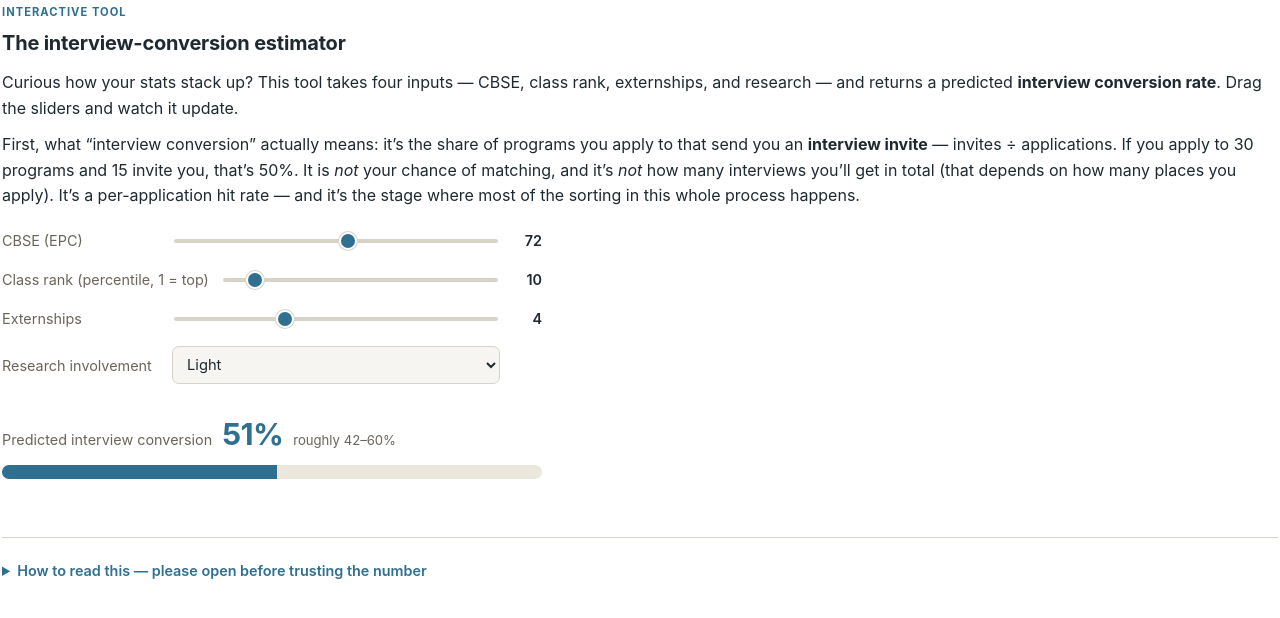
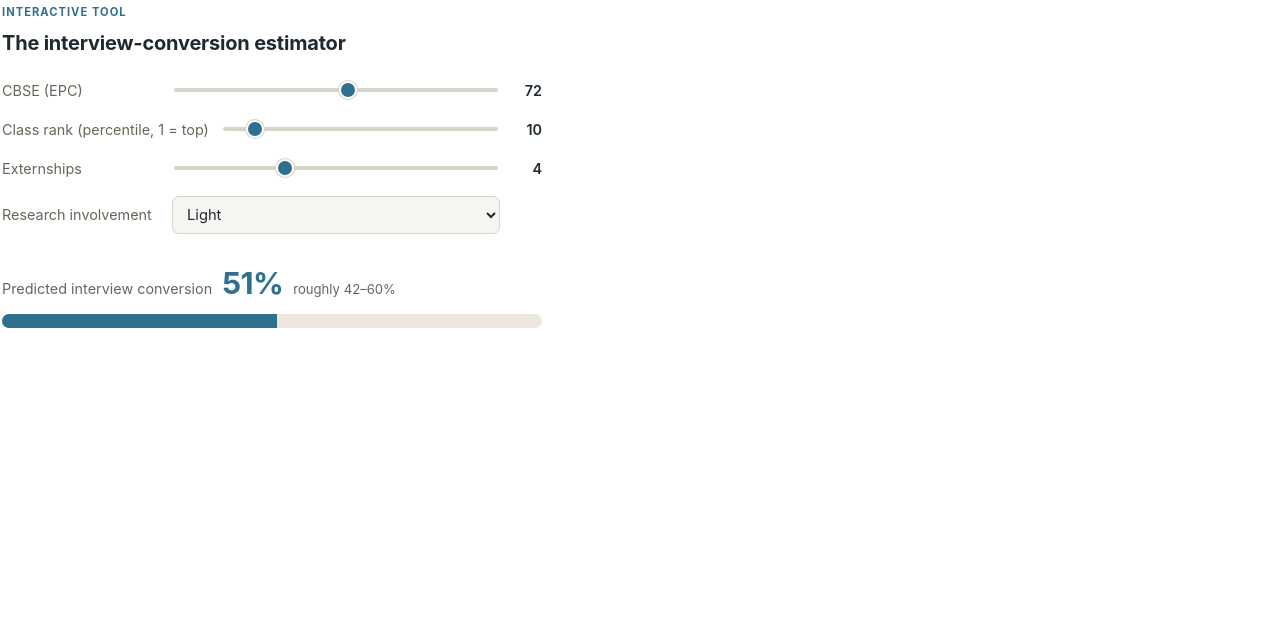
Before and after one commit to omfsdata/data, a Jekyll site: the page assets/predictor.html, which Jekyll copies as it is, in a window 1280 px wide. Shown: the top 618 px of the page. Built offline with Jekyll 4.4.1, drawn with Linux system fonts in a browser that asks for light colours.

Commit message:
Update predictor.html

```diff
--- a/assets/predictor.html
+++ b/assets/predictor.html
@@ -67,16 +67,6 @@
 <h2 class="tool-title">The interview-conversion estimator</h2>
 
 <p class="lead">
-  Curious how your stats stack up? This tool takes four inputs — CBSE, class rank, externships, and
-  research — and returns a predicted <b>interview conversion rate</b>. Drag the sliders and watch it update.
-</p>
-
-<p>
-  First, what &ldquo;interview conversion&rdquo; actually means: it&rsquo;s the share of programs you apply to
-  that send you an <b>interview invite</b> — invites &divide; applications. If you apply to 30 programs and 15
-  invite you, that&rsquo;s 50%. It is <em>not</em> your chance of matching, and it&rsquo;s <em>not</em> how many
-  interviews you&rsquo;ll get in total (that depends on how many places you apply). It&rsquo;s a per-application
-  hit rate — and it&rsquo;s the stage where most of the sorting in this whole process happens.
 </p>
 
 <div class="controls">
@@ -115,35 +105,6 @@
 <div class="bar"><div id="bar"></div></div>
 <div class="warn" id="warn"></div>
 
-<div class="finewrap">
-  <details class="fine-toggle">
-    <summary>How to read this — please open before trusting the number</summary>
-    <div class="fine">
-      <p>This number is easy to misread, so here&rsquo;s the honest fine print:</p>
-      <ul>
-        <li><b>This predicts interviews, not matching.</b> It cannot tell you your odds of matching — the
-          underlying data contains only people who matched, so the model has never seen a non-matcher. A low
-          estimate here is not a verdict on your candidacy, and a high one is not a guarantee.</li>
-        <li><b>It&rsquo;s built entirely from success stories.</b> The model was fit to 73 applicants who
-          matched and chose to post their stats. That makes it a description of what conversion looked like
-          <em>among matchers</em>, not a law that governs everyone. Every bias in who posts on a forum is baked
-          in here too.</li>
-        <li><b>It gets shakier at the low end.</b> Because matchers cluster toward the stronger end of the pool,
-          the model has little data on low scores — so for a CBSE much below the mid-60s it&rsquo;s
-          extrapolating, and probably reading <em>optimistically</em>. Treat estimates down there as a loose
-          ceiling, not a floor.</li>
-        <li><b>The real uncertainty is wide.</b> Two applicants with identical stats can land far apart. The
-          range shown is illustrative — read the output as &ldquo;somewhere in this neighborhood,&rdquo; never a
-          precise figure.</li>
-      </ul>
-      <p style="margin-bottom:0">
-        Think of this as a way to <em>feel how the model weighs each factor</em> — nudge the CBSE slider and
-        watch it move more than the others — rather than a forecast of your cycle. It&rsquo;s a mirror of past
-        forum data, not a crystal ball.
-      </p>
-    </div>
-  </details>
-</div>
 
 <script>
 (function(){
```
